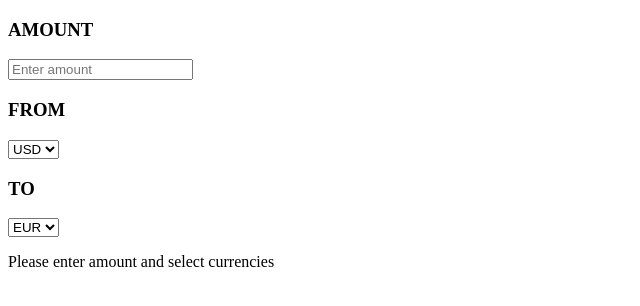
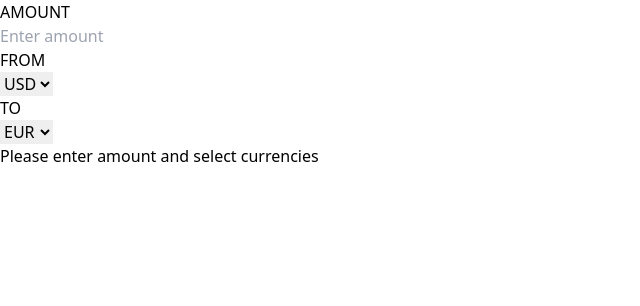
Before and after one commit to joelclaudius/currency-converter, a React (Create React App) app: page / in a window 1280 px wide. Shown: the top 306 px of the page, without its empty margins (0-640 px from the left). Built offline with nearby package versions, Linux system fonts and the light colour scheme.

Commit message:
Update build

```diff
--- a/package.json
+++ b/package.json
@@ -9,6 +9,7 @@
     "react": "^18.3.1",
     "react-dom": "^18.3.1",
     "react-scripts": "5.0.1",
+    "tailwindcss": "^3.4.4",
     "web-vitals": "^2.1.4"
   },
   "scripts": {
--- a/src/App.js
+++ b/src/App.js
@@ -36,7 +36,6 @@ const App = () => {
           if (!res.ok) throw new Error("Error fetching currency data");
 
           const data = await res.json();
-          console.log(data);
 
           if (data.rates && data.rates[countryB]) {
             setOutput(data.rates[countryB] * currency); // Calculate the converted amount
--- a/src/index.css
+++ b/src/index.css
@@ -1,4 +1,4 @@
-.App {
-  font-family: sans-serif;
-  text-align: center;
-}
+/* styles.css */
+@import "tailwindcss/base";
+@import "tailwindcss/components";
+@import "tailwindcss/utilities";
--- /dev/null
+++ b/tailwind.config.js
@@ -0,0 +1,8 @@
+/** @type {import('tailwindcss').Config} */
+module.exports = {
+  content: [],
+  theme: {
+    extend: {},
+  },
+  plugins: [],
+}
```
Also changed, not shown: 13 other files (tests, documents, lock files or other folders).
